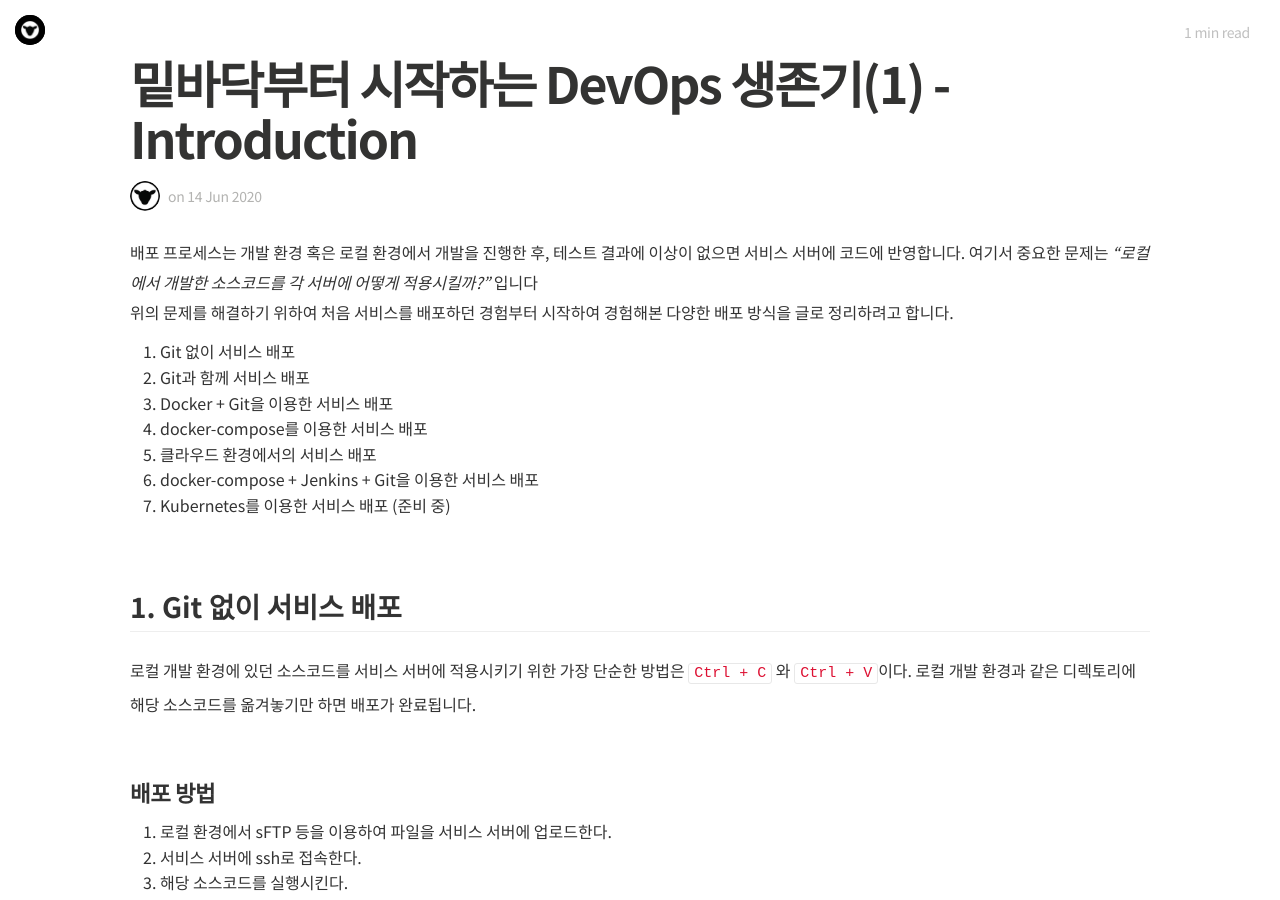
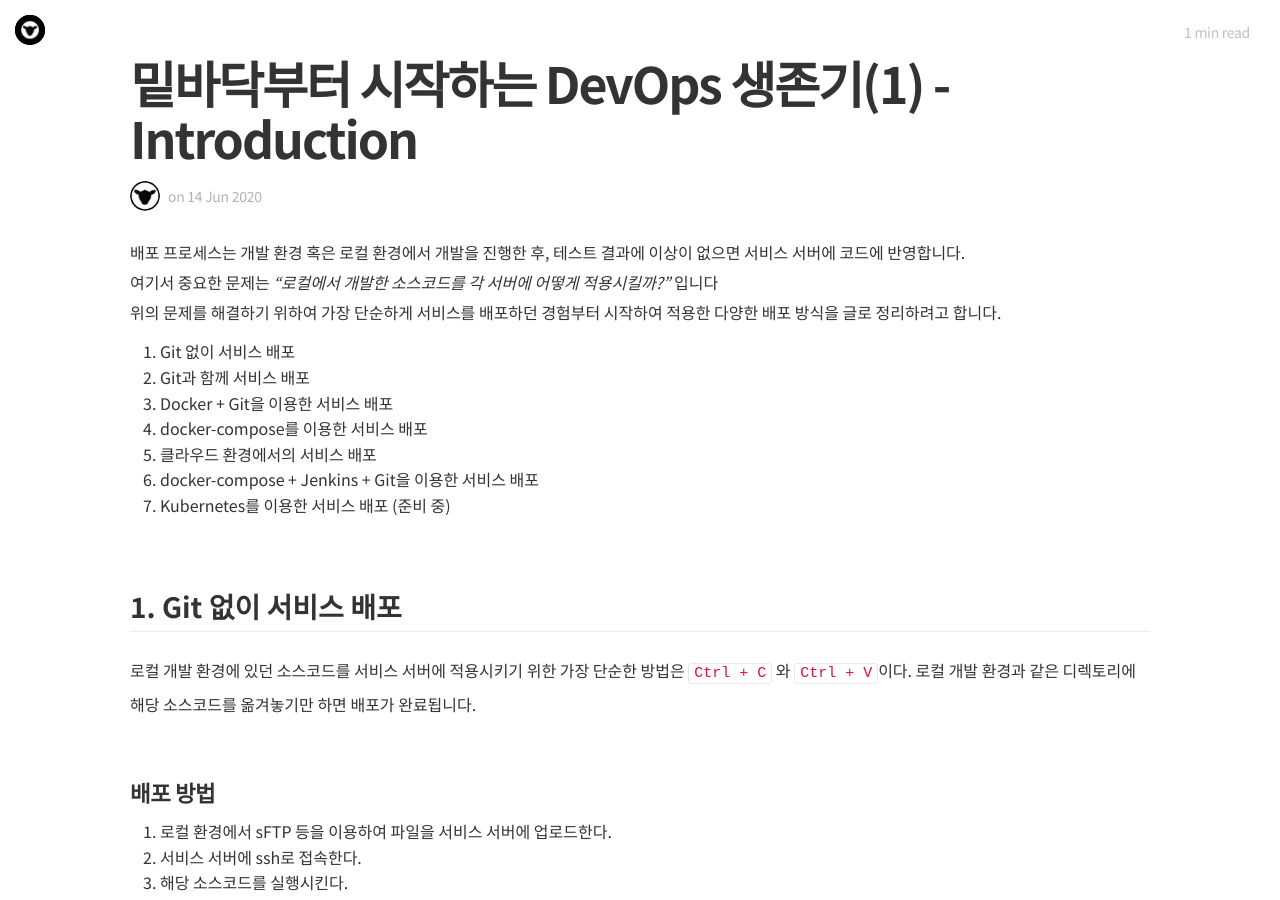
Before and after one commit to Shephexd/shephexd.github.io, a Jekyll site: the page built from _posts/DevOps/2020-06-14-DevOps_from_scratch(1)-Introduction.md, in a window 1280 px wide and 900 px high. Built offline with Jekyll 4.4.1, drawn with Linux system fonts in a browser that asks for light colours; nearby versions of some CDN libraries; some web fonts are replaced; comment, search, counter and statistics services are not loaded.

Commit message:
REVISE contents for DevOps

```diff
--- a/_posts/DevOps/2020-06-14-DevOps_from_scratch(1)-Introduction.md
+++ b/_posts/DevOps/2020-06-14-DevOps_from_scratch(1)-Introduction.md
@@ -13,11 +13,12 @@
 
 
 배포 프로세스는 개발 환경 혹은 로컬 환경에서 개발을 진행한 후, 테스트 결과에 이상이 없으면 서비스 서버에 코드에 반영합니다.
+
 여기서 중요한 문제는 *"로컬에서 개발한 소스코드를 각 서버에 어떻게 적용시킬까?"* 입니다
 
 <!--more-->
 
-위의 문제를 해결하기 위하여 처음 서비스를 배포하던 경험부터 시작하여 경험해본 다양한 배포 방식을 글로 정리하려고 합니다.
+위의 문제를 해결하기 위하여 가장 단순하게 서비스를 배포하던 경험부터 시작하여 적용한 다양한 배포 방식을 글로 정리하려고 합니다.
 
 1. Git 없이 서비스 배포
 2. Git과 함께 서비스 배포
```
